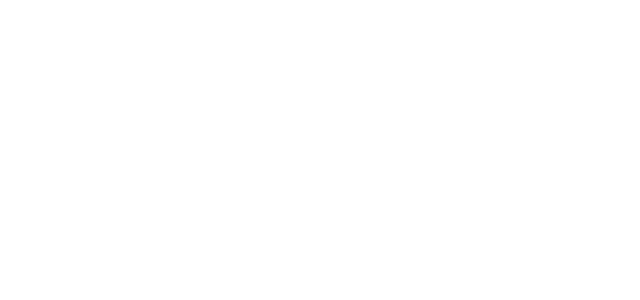
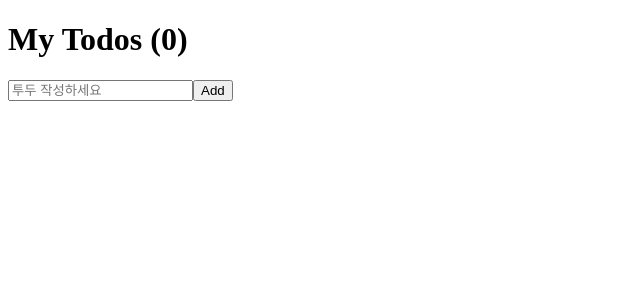
Before and after one commit to colorkite10/react_playground, a React (Create React App) app: page / in a window 1280 px wide. Shown: the top 300 px of the page, without its empty margins (0-640 px from the left). Built offline with nearby package versions, Linux system fonts and the light colour scheme.

Commit message:
todo 만들기(1)

```diff
--- a/src/App.js
+++ b/src/App.js
@@ -1,5 +1,34 @@
+import { useState } from "react";
+
 function App() {
-  return <div></div>;
+  const [todo, setTodo] = useState("");
+  const [todos, setTodos] = useState([]);
+
+  const onChange = (event) => setTodo(event.target.value);
+
+  const onSubmit = (event) => {
+    event.preventDefault();
+    if (todo === "") {
+      return;
+    }
+    setTodos((currentArray) => [todo, ...currentArray]);
+    setTodo("");
+  };
+
+  return (
+    <div>
+      <h1>My Todos ({todos.length})</h1>
+      <form onSubmit={onSubmit}>
+        <input
+          onChange={onChange}
+          value={todo}
+          type="text"
+          placeholder="투두 작성하세요"
+        />
+        <button>Add</button>
+      </form>
+    </div>
+  );
 }
 
 export default App;
```
